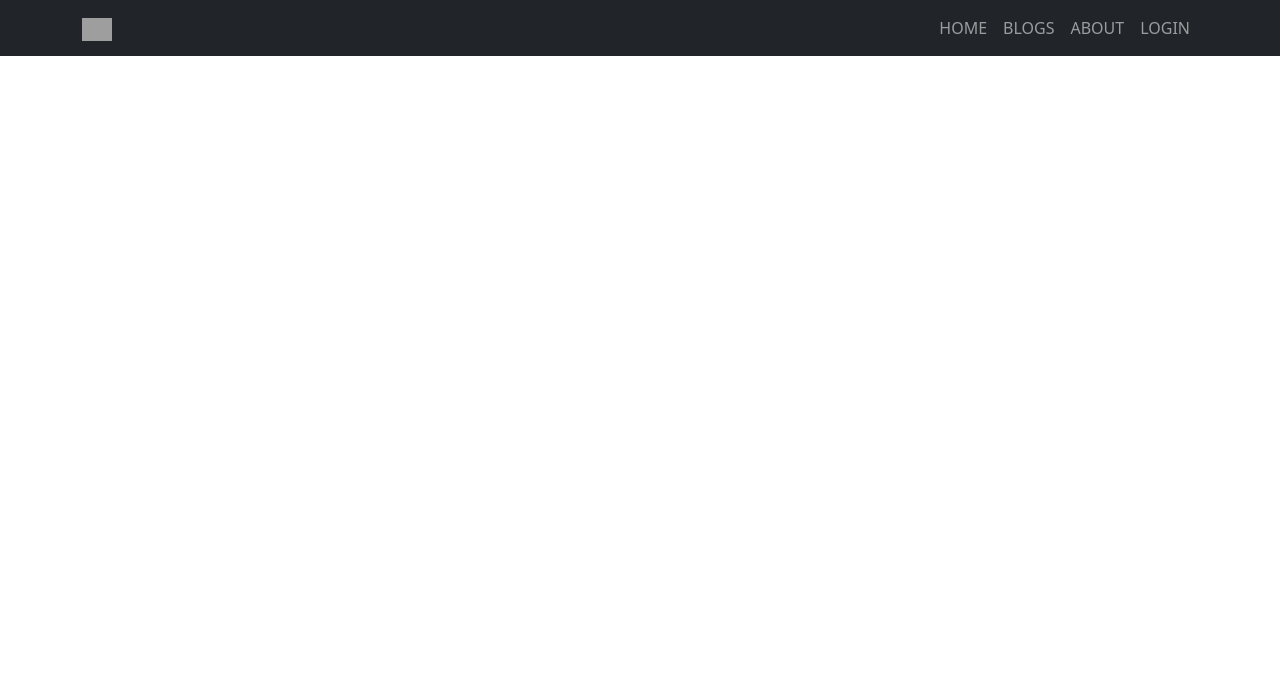
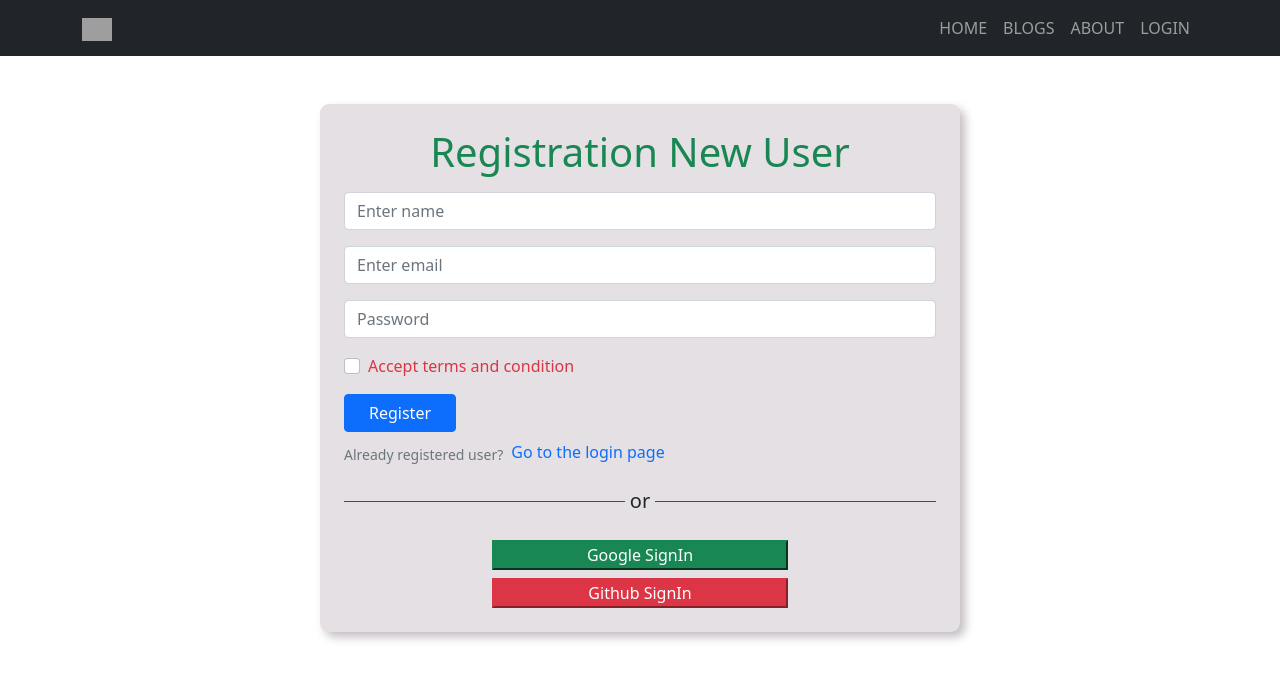
Before and after one commit to Masitbd/independent-service-provider, a React (Create React App) app: page /register in a window 1280 px wide. Shown: the top 680 px of the page. Built offline with nearby package versions, Linux system fonts and the light colour scheme; grey boxes are pictures that could not be loaded.

Commit message:
Add terms and condition

```diff
--- a/package.json
+++ b/package.json
@@ -10,6 +10,7 @@
     "react": "^18.0.0",
     "react-bootstrap": "^2.2.3",
     "react-dom": "^18.0.0",
+    "react-firebase-hooks": "^5.0.3",
     "react-router-dom": "^6.3.0",
     "react-scripts": "5.0.1",
     "web-vitals": "^2.1.4"
--- a/src/App.js
+++ b/src/App.js
@@ -8,6 +8,7 @@ import Login from "./components/Login/Login";
 import Header from "./components/Header/Header";
 import Footer from "./components/Footer/Footer";
 import ServiceDetail from "./components/ServiceDetail.js/ServiceDetail";
+import Register from "./components/Register/Register";
 
 function App() {
   return (
@@ -20,6 +21,7 @@ function App() {
         <Route path="/About" element={<About />} />
         <Route path="/servicedetail/:serviceid" element={<ServiceDetail />} />
         <Route path="/login" element={<Login />} />
+        <Route path="/register" element={<Register />} />
       </Routes>
       {/*  <Footer /> */}
     </div>
--- a/src/components/Login/Login.js
+++ b/src/components/Login/Login.js
@@ -3,16 +3,22 @@ import React from "react";
 import { Form } from "react-bootstrap";
 import "./Login.css";
 import { useRef } from "react";
+import { useState } from "react";
+import { Link, useNavigate } from "react-router-dom";
 
 const Login = () => {
+  const navigate = useNavigate();
   const inputEmail = useRef("");
   const inputPass = useRef("");
 
+  const navigateRegister = () => {
+    navigate("/register");
+  };
   const handleSubmit = (e) => {
     e.preventDefault();
     const email = inputEmail.current.value;
     const pass = inputPass.current.value;
-    console.log(email, pass);
+    // inputEmail.current.value = "";
   };
   return (
     <Container className="w-50 mx-auto my-5 p-5 login-container">
@@ -35,9 +41,22 @@ const Login = () => {
         <Form.Group className="mb-3" controlId="formBasicCheckbox">
           <Form.Check type="checkbox" label="Check me out" />
         </Form.Group>
-        <Button variant="primary" type="submit">
-          Submit
+
+        <Button className="px-4 mb-2" variant="primary" type="submit">
+          Login
         </Button>
+        <Form.Group className="mb-3" controlId="formBasicCheckbox">
+          <div className="d-flex">
+            <Form.Text>New to Anne Sofie's clinic?</Form.Text>
+            <Link
+              onClick={navigateRegister}
+              className="text-decoration-none ps-2"
+              to="/register"
+            >
+              Please register here
+            </Link>
+          </div>
+        </Form.Group>
       </Form>
       <div className="login-divider">
         <div
--- a/src/components/Register/Register.js
+++ b/src/components/Register/Register.js
@@ -1,8 +1,88 @@
-import React from "react";
+import React, { useRef } from "react";
+import { useState } from "react";
+import { Button, Container, Form } from "react-bootstrap";
+import { Link, useNavigate } from "react-router-dom";
 import "./Register.css";
 
 const Register = () => {
-  return <div>this is register page</div>;
+  const [agree, setAgree] = useState(false);
+  const navigate = useNavigate();
+  const inputName = useRef("");
+  const inputEmail = useRef("");
+  const inputPass = useRef("");
+
+  const navigateRegister = () => {
+    navigate("/login");
+  };
+
+  const handleSubmit = (e) => {
+    e.preventDefault();
+    const name = inputName.current.value;
+    const email = inputEmail.current.value;
+    const pass = inputPass.current.value;
+    // inputEmail.current.value = "";
+  };
+  return (
+    <Container className="w-50 mx-auto my-5 p-4 login-container">
+      <h1 className="text-success text-center mb-3">Registration New User</h1>
+      <Form onSubmit={handleSubmit}>
+        <Form.Group className="mb-3" controlId="formBasicName">
+          <Form.Control ref={inputName} type="text" placeholder="Enter name" />
+        </Form.Group>
+        <Form.Group className="mb-3" controlId="formBasicEmail">
+          <Form.Control
+            ref={inputEmail}
+            type="email"
+            placeholder="Enter email"
+          />
+        </Form.Group>
+
+        <Form.Group className="mb-3" controlId="formBasicPassword">
+          <Form.Control
+            ref={inputPass}
+            type="password"
+            placeholder="Password"
+          />
+        </Form.Group>
+        <Form.Group className="mb-3" controlId="formBasicCheckbox">
+          <Form.Check
+            className={agree ? "text-success" : "text-danger"}
+            onClick={() => setAgree(!agree)}
+            type="checkbox"
+            label="Accept terms and condition"
+          />
+        </Form.Group>
+        <Button className="px-4 mb-2" variant="primary" type="submit">
+          Register
+        </Button>
+        <Form.Group className="mb-3" controlId="formBasicCheckbox">
+          <div className="d-flex">
+            <Form.Text>Already registered user?</Form.Text>
+            <Link
+              onClick={navigateRegister}
+              className="text-decoration-none ps-2"
+              to="/login"
+            >
+              Go to the login page
+            </Link>
+          </div>
+        </Form.Group>
+      </Form>
+      <div className="login-divider">
+        <div
+          style={{ height: "1px", backgroundColor: "green", width: "50%" }}
+        ></div>
+        <p className="divider-position">or</p>
+        <div
+          style={{ height: "1px", backgroundColor: "green", width: "50%" }}
+        ></div>
+      </div>
+      <div className="d-flex flex-column justify-content-center align-items-center ">
+        <button className="w-50 my-2 btn-success">Google SignIn</button>
+        <button className="w-50 btn-danger">Github SignIn</button>
+      </div>
+    </Container>
+  );
 };
 
 export default Register;
```
Also changed, not shown: 1 other file (tests, documents, lock files or other folders).
